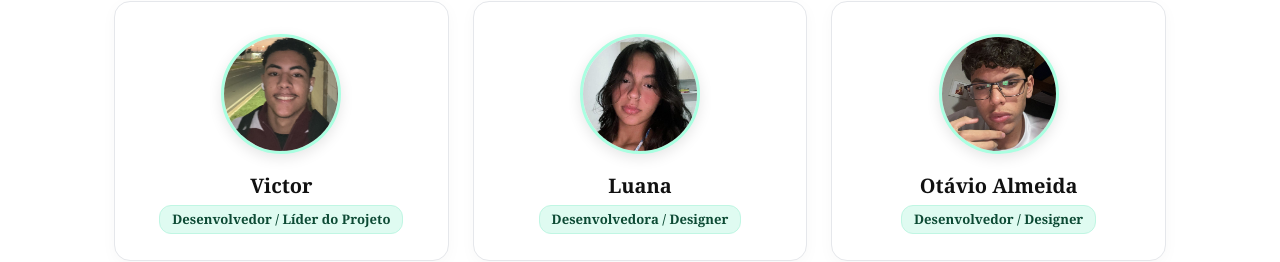
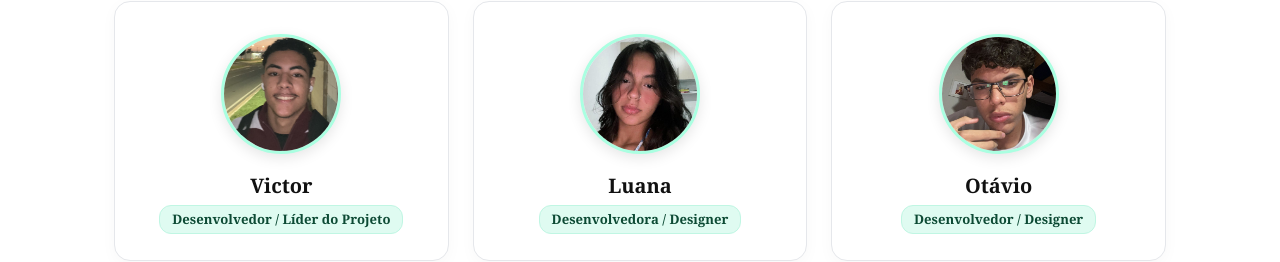
Before and after one commit to Victorgx7/Musica-EtecPortasAbertas, a plain HTML site: page Creditos.html in a window 1280 px wide. Shown: the part 1259-1521 px from the top of the page. Drawn offline with Linux system fonts and the light colour scheme.

Commit message:
Shorten name from 'Otávio Almeida' to 'Otávio'

```diff
--- a/Creditos.html
+++ b/Creditos.html
@@ -124,7 +124,7 @@
                     <div class="cr-card-avatar">
                         <img src="assets/pessoas/Otavio.jpeg" alt="Fotografia de Otávio Almeida">
                     </div>
-                    <h3 class="cr-card-nome">Otávio Almeida</h3>
+                    <h3 class="cr-card-nome">Otávio</h3>
                     <span class="cr-card-funcao">Desenvolvedor / Designer</span>
                 </article>
 
```
